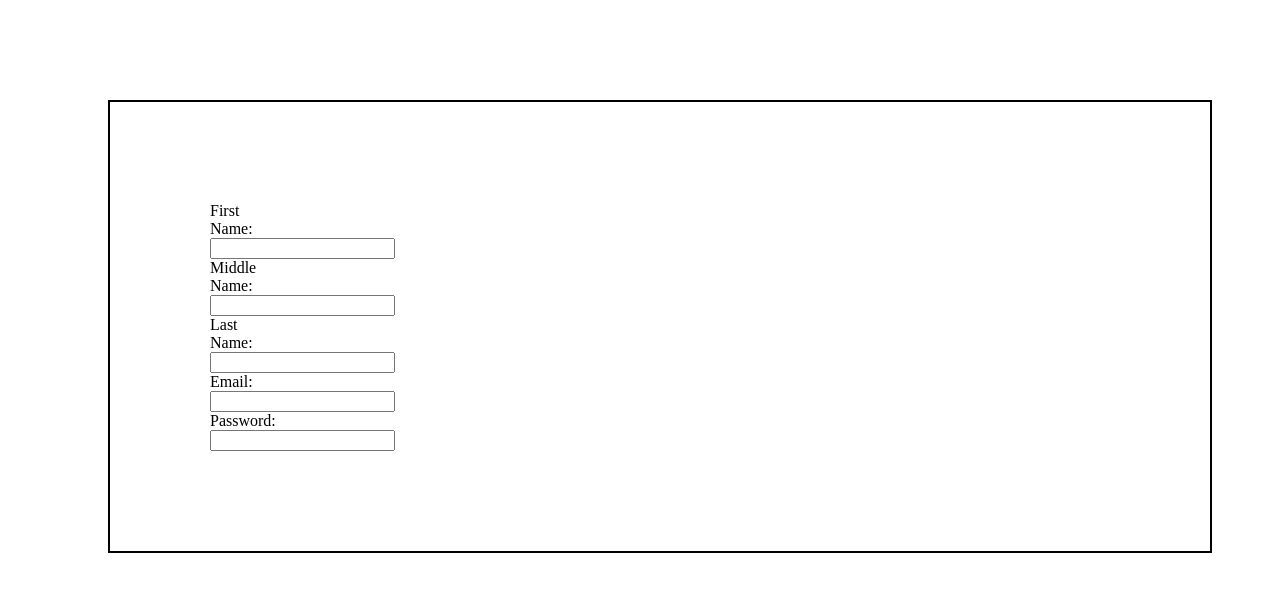
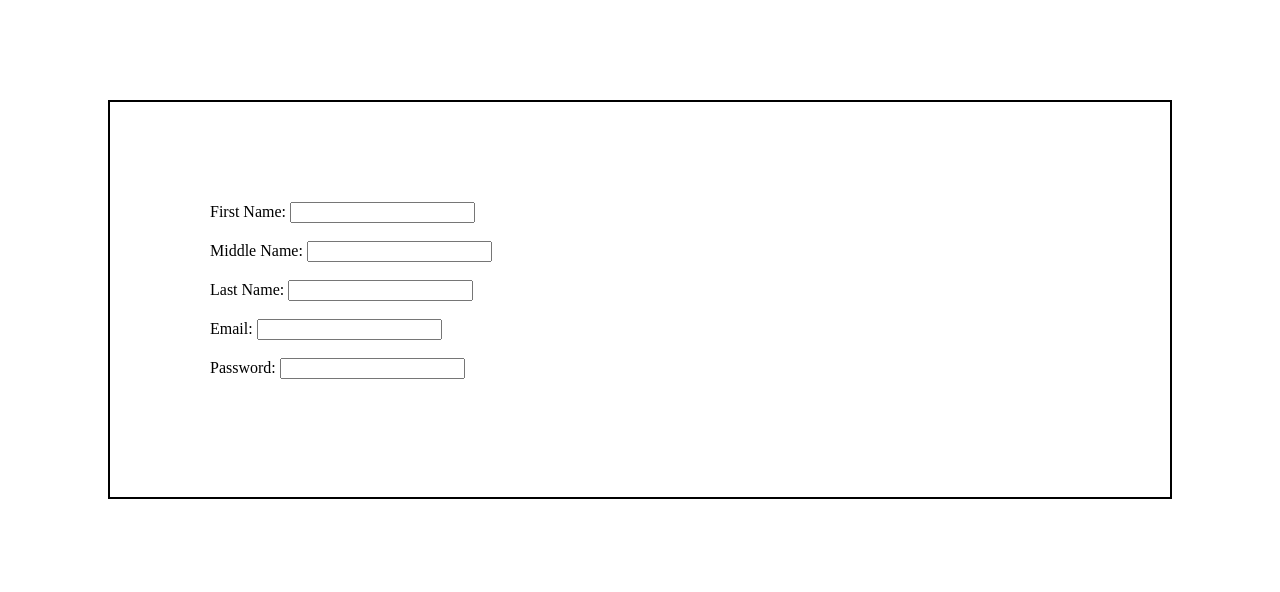
Before and after one commit to BalachandraSangammanavar/Boxmodeltask, a plain HTML site: page index.html in a window 1280 px wide. Drawn offline with Linux system fonts and the light colour scheme.

Commit message:
Update index.html

```diff
--- a/index.html
+++ b/index.html
@@ -7,9 +7,9 @@
     <title>Box Model</title>
     <style>
         .main {
-            padding: 100px 1000px 100px 100px;
+            padding: 100px 100px 100px 100px;
             margin: 100px;
-            text-align: center;
+            /* text-align: center; */
             border: 2px solid black;
         }
     </style>
@@ -19,19 +19,19 @@
     <div class="main">
         <form>
             <label for="first_name">First Name:</label>
-            <input type="text" id="first_name" name=""><br>
+            <input type="text" id="first_name" name=""><br><br>
 
             <label for="middle_name">Middle Name:</label>
-            <input type="text" id="middle_name" name=""><br>
+            <input type="text" id="middle_name" name=""><br><br>
 
             <label for="last_name">Last Name:</label>
-            <input type="text" id="last_name" name=""><br>
+            <input type="text" id="last_name" name=""><br><br>
 
             <label for="email">Email:</label>
-            <input type="email" id="email" name=""><br>
+            <input type="email" id="email" name=""><br><br>
 
             <label for="password">Password:</label>
-            <input type="password" id="password" name=""><br>
+            <input type="password" id="password" name=""><br><br>
         </form>
     </div>
 </body>
```
